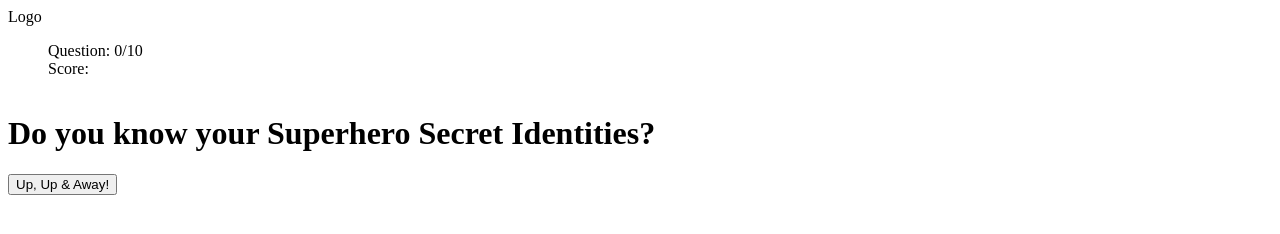
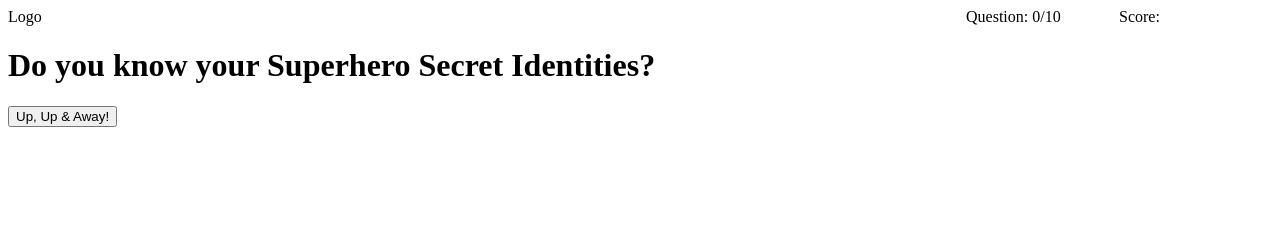
Before and after one commit to bgthemanofsteel/quiz-app, a plain HTML site: page index.html in a window 1280 px wide. Drawn offline with nearby package versions, Linux system fonts and the light colour scheme.

Commit message:
added css to header

```diff
--- a/index.html
+++ b/index.html
@@ -10,14 +10,12 @@
     <script src="./index.js"></script>
 </head>
 <body>
-    <header>
+    <header class="banner">
         <div class="logo">Logo</div>
-        <div class="statusBar">
-            <ul>
-                <li>Question: <span class="questionNumber">0</span>/10 </li>
-                <li class="score">Score: </li>
-            </ul>
-        </div>
+        <ul class="container">
+            <li>Question: <span class="questionNumber">0</span>/10 </li>
+            <li class="score">Score: </li>
+        </ul>
     </header>
     <main role="main">
         <div class="quizStart">
--- a/main.css
+++ b/main.css
@@ -2,17 +2,26 @@
     box-sizing: border-box;
 }
 
-.statusBar{
+.banner{
     display: flex;
-    flex-direction: row;
-}
-
-.statusBar >ul{
-    list-style-type: none;
 
 }
 
-.statusBar >li{
-    justify-content: space-around;
-    flex-basis: 1;
+.logo{
+    flex: 3;
 }
+
+.container{
+    display: flex;
+    list-style-type: none;
+    margin: auto;
+    flex: 1;
+}
+
+
+.container >li{
+    flex: 1;
+
+
+
+}
```
